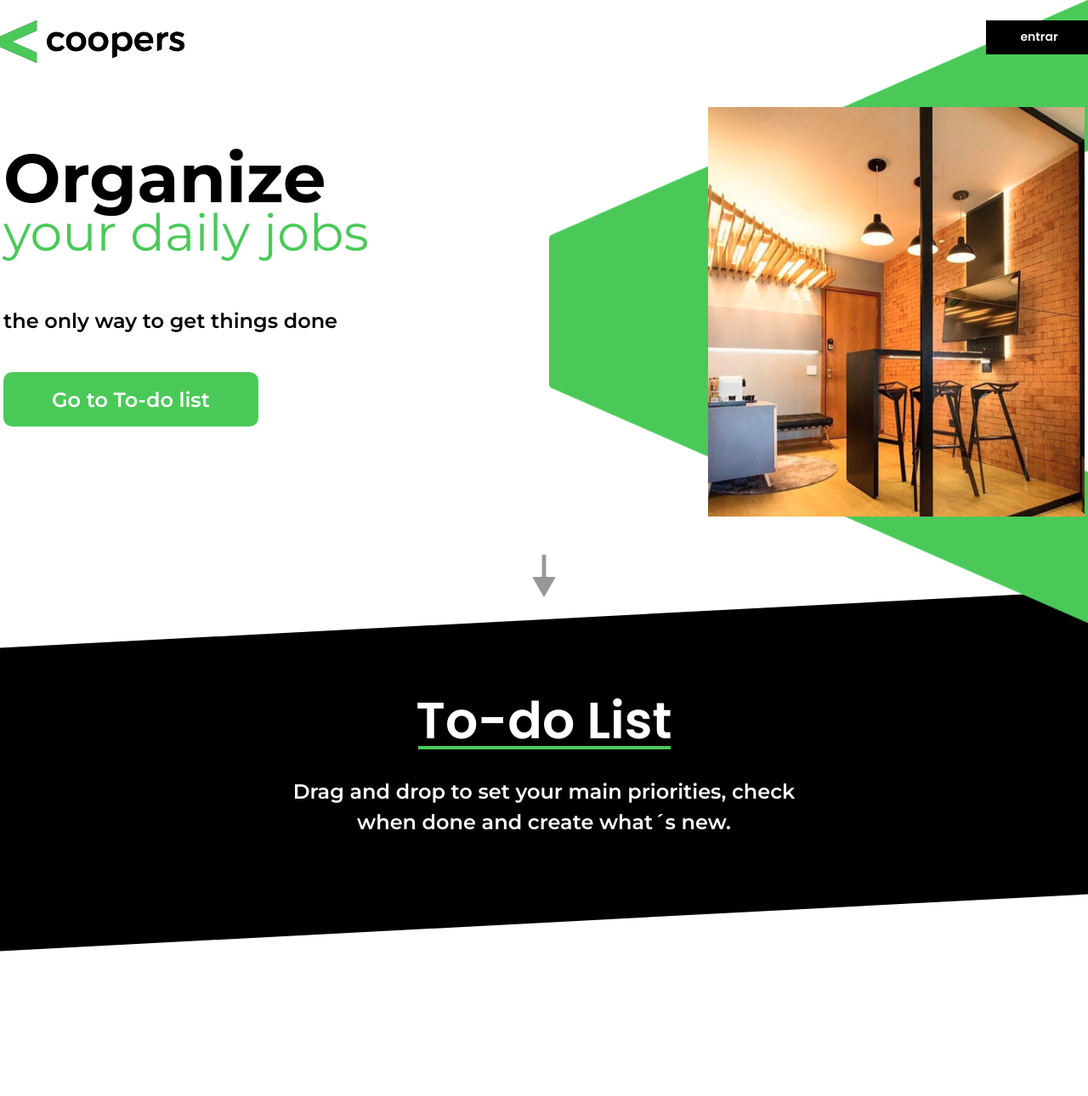
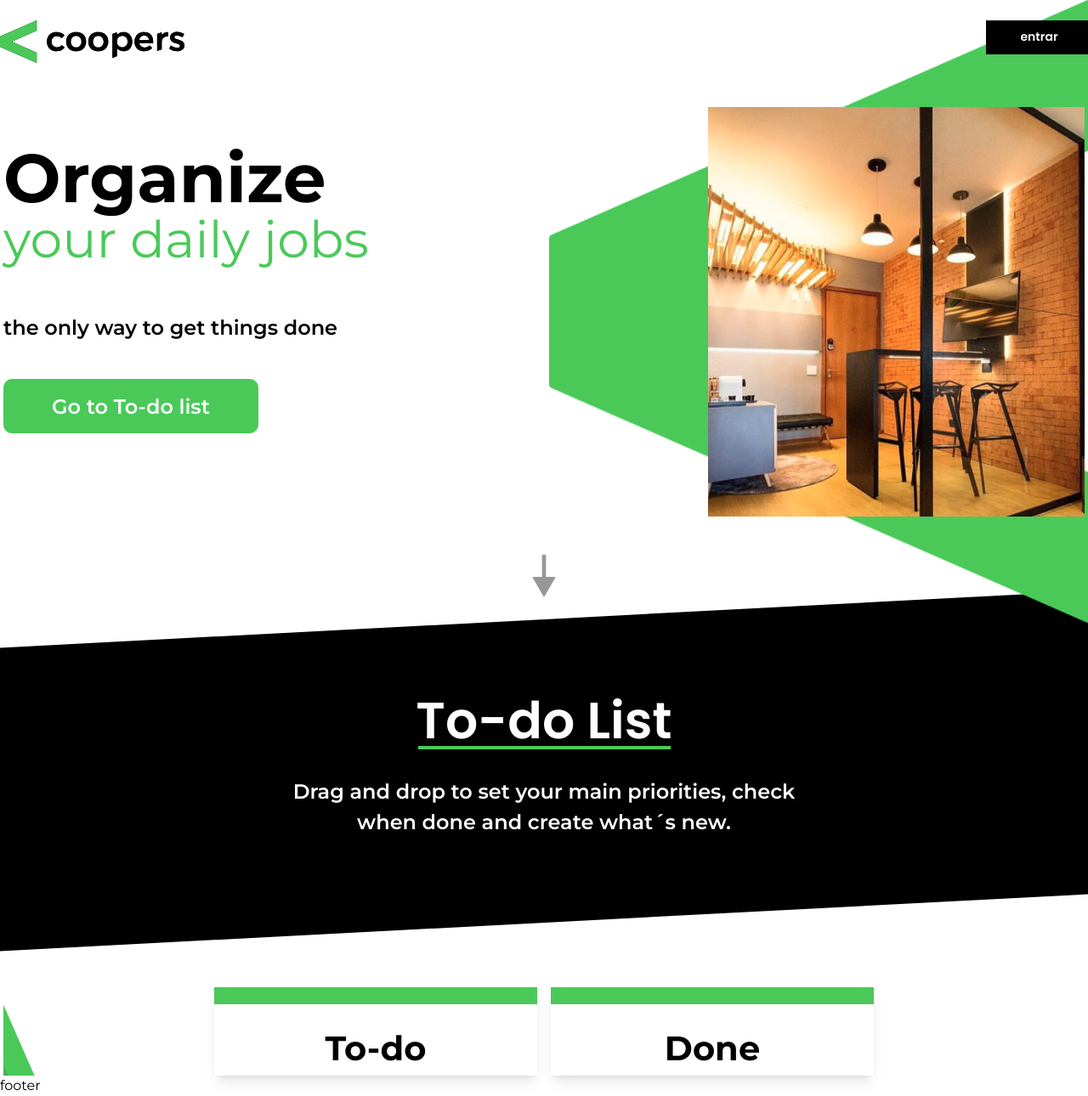
Before and after one commit to jademirf/coopers-todo-list-web, a Next.js app: page / in a window 1280 px wide. Shown: the whole page at 85% size. Before the commit the page ends 1120 px from the top, so only its background shows below. Built offline with nearby package versions, Linux system fonts and the light colour scheme.

Commit message:
Add todoCard

```diff
--- /dev/null
+++ b/src/components/TodoCards.tsx
@@ -0,0 +1,17 @@
+
+interface TodoCardProps {
+  title: string;
+  color: string;
+  items: Array<{}>
+}
+
+export const TodoCard = (props: TodoCardProps) => {
+  return (
+    <div className="flex flex-col w-[380px] shadow-lg bg-white">
+      <div id="color-bar" className="h-5 w-full bg-green-500"></div>
+      <div id="card-content">
+        <h3 className="font-bold text-[40px] leading-6 mt-10 mb-5">{props.title}</h3>
+      </div>
+    </div>
+  )
+}
--- a/src/pages/index.tsx
+++ b/src/pages/index.tsx
@@ -1,12 +1,13 @@
 import Image from 'next/image'
 import { FaSignInAlt } from 'react-icons/fa'
+import { TodoCard } from '../components/TodoCards'
 
 export default function Home() {
 
   return (
     <div className="flex flex-1 flex-col max-w-[1440px] mx-auto">
-      <header className="flex flex-col pt-6 bg-none md:bg-[url('/bg-hero.png')] md:bg-no-repeat md:bg-right">
-        <div id="main-header" className="flex justify-between w-full px-2 md:px-0 mx-auto max-w-[1280px]">
+      <header className="flex flex-col pt-6 bg-none bg-right md:bg-[350px] md:bg-[url('/bg-hero.png')] md:bg-no-repeat lg:bg-right">
+        <div id="main-header" className="flex justify-between w-full px-2 lg:px-0 mx-auto max-w-[1280px]">
           <h1>
             <Image src="/logo-coopers.svg" alt="logo with coopers text and a green left angular bracket" width={217} height={51} />
           </h1>
@@ -18,9 +19,9 @@ export default function Home() {
 
         <div id="hero" className="flex justify-between w-full px-1 mx-auto max-w-[1280px] mt-[52px]">
           <div id="call-to-action" className="md:mt-[52px] w-full md:w-fit text-center md:text-left">
-            <p className="font-bold leading-[64px] text-[60px] md:text-[80px]">Organize</p>
-            <p className="font-regular leading-[44px] md:leading-[64px] text-[40px] md:text-[60px] text-green-500">your daily jobs</p>
-            <p className="font-semibold text-xl md:text-2xl leading-6 mt-7 md:mt-14">the only way to get things done</p>
+            <p className="font-bold leading-[64px] text-[60px] lg:text-[80px]">Organize</p>
+            <p className="font-regular leading-[44px] lg:leading-[64px] lg:mt-2 text-[40px] lg:text-[60px] text-green-500">your daily jobs</p>
+            <p className="font-semibold text-xl lg:text-2xl leading-6 mt-7 lg:mt-14">the only way to get things done</p>
             <button className="bg-green-500 font-semibold leading-[29px] mt-7 md:mt-11 text-white text-2xl w-[300px] h-16 rounded-[10px]">Go to To-do list</button>
           </div>
           <div id="hero-image" className="hidden md:block">
@@ -37,6 +38,10 @@ export default function Home() {
           <hr className="w-[250px] md:w-[297px] mx-auto border-green-500 border-2" />
           <p className="w-full md:w-[600px] mx-auto mt-4 md:mt-8 text-white font-semibold text-[14px] md:text-[24px]">Drag and drop to set your main priorities, check when done and create what´s new.</p>
         </section>
+        <div id="todo-screenshots" className="flex flex-wrap gap-4 justify-center items-start mt-10 md:mt-[80px] bg-white bg-[url('/bg-todo-section.png')] bg-no-repeat bg-left bg-middle">
+          <TodoCard title="To-do" />
+          <TodoCard title="Done" />
+        </div>
       </main>
 
       <footer >
--- a/tailwind.config.js
+++ b/tailwind.config.js
@@ -11,6 +11,9 @@ module.exports = {
       colors: {
         green: {
           500: "#4AC959",
+        },
+        orange: {
+          500: "#E88D39"
         }
       }
     },
```
Also changed, not shown: public/bg-todo-section.png (added).
